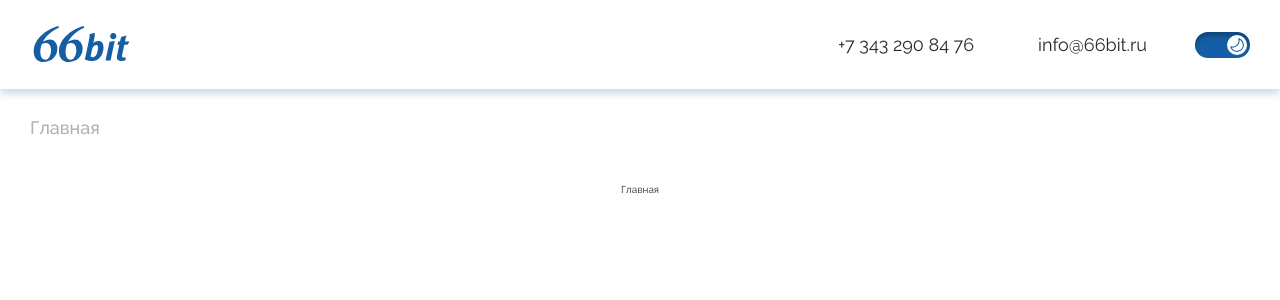
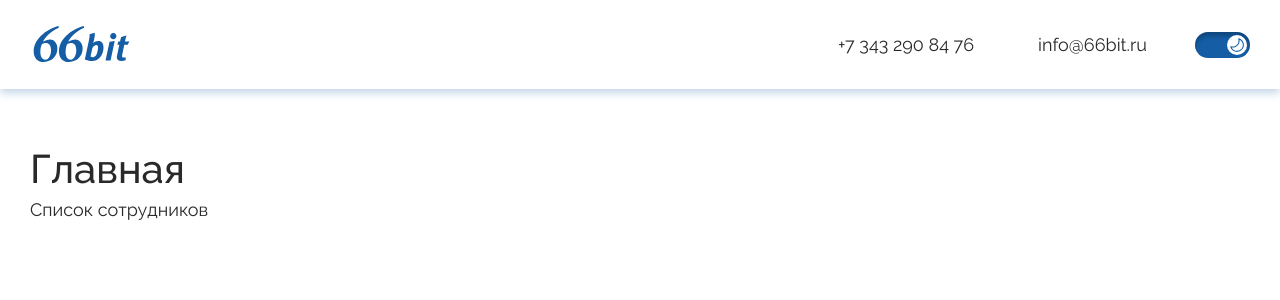
Before and after one commit to joat21/66bit-frontend-test-task, a React (Vite) app: page / in a window 1280 px wide. Shown: the top 300 px of the page. Built offline with nearby package versions, Linux system fonts and the light colour scheme.

Commit message:
add main and 404 pages

```diff
--- a/src/App.tsx
+++ b/src/App.tsx
@@ -8,8 +8,11 @@ import {
 import { fetchEmployee } from '@modules/EmployeeProfile';
 
 import { MainLayout } from './layouts/MainLayout';
+
+import { MainPage } from 'pages/Main.page';
 import { EmployeesListPage } from './pages/EmployeesList.page';
 import { EmployeeProfilePage } from './pages/EmployeeProfile.page';
+import { NotFoundPage } from 'pages/NotFound.page';
 
 import { DynamicCrumbLink } from '@components/DynamicCrumbLink';
 
@@ -22,7 +25,7 @@ const router = createBrowserRouter(
       element={<MainLayout />}
       handle={{ crumb: () => <Link to="/">Главная</Link> }}
     >
-      <Route index element={<h1>Главная</h1>} />
+      <Route index element={<MainPage />} />
       <Route
         path="employees-list"
         handle={{
@@ -46,6 +49,7 @@ const router = createBrowserRouter(
           }}
         />
       </Route>
+      <Route path="*" element={<NotFoundPage />} />
     </Route>
   )
 );
--- a/src/components/Breadcrumbs/index.tsx
+++ b/src/components/Breadcrumbs/index.tsx
@@ -14,6 +14,8 @@ export const Breadcrumbs = () => {
   const crumbs = matches
     .filter((match) => Boolean((match.handle as Handle)?.crumb))
     .map((match) => (match.handle as Handle).crumb(match.params.id ?? ''));
+
+  if (crumbs.length === 1) return null;
 
   return (
     <Container>
--- /dev/null
+++ b/src/modules/Main/Main.module.scss
@@ -0,0 +1,9 @@
+.container {
+  justify-content: flex-start;
+  padding-top: 5rem;
+
+  h1 {
+    font-size: 4rem;
+    font-weight: 500;
+  }
+}
--- /dev/null
+++ b/src/modules/Main/index.tsx
@@ -0,0 +1,13 @@
+import { FC } from 'react';
+import { Container } from '@UI';
+import styles from './Main.module.scss';
+import { Link } from 'react-router-dom';
+
+export const Main: FC = () => {
+  return (
+    <Container className={styles['container']}>
+      <h1>Главная</h1>
+      <Link to="employees-list">Список сотрудников</Link>
+    </Container>
+  );
+};
--- /dev/null
+++ b/src/modules/NotFound/NotFound.module.scss
@@ -0,0 +1,31 @@
+.wrapper {
+  display: flex;
+  flex-direction: column;
+  align-items: center;
+  gap: 1rem;
+
+  .code-404 {
+    font-size: 10rem;
+    line-height: 1.1;
+    font-weight: 700;
+    color: var(--primary-color);
+  }
+
+  .text {
+    font-size: 2.4rem;
+  }
+
+  a {
+    padding: 1rem 2rem;
+    border-radius: 0.8rem;
+    font-size: 16px;
+    color: var(--alternative-text-color);
+    background-color: var(--btn-bg-color);
+    transition: background-color 0.2s ease-in-out;
+
+    &:hover {
+      color: var(--alternative-text-color);
+      background-color: var(--btn-hover-bg-color);
+    }
+  }
+}
--- /dev/null
+++ b/src/modules/NotFound/index.tsx
@@ -0,0 +1,13 @@
+import { FC } from 'react';
+import { Link } from 'react-router-dom';
+import styles from './NotFound.module.scss';
+
+export const NotFound: FC = () => {
+  return (
+    <div className={styles['wrapper']}>
+      <span className={styles['code-404']}>404</span>
+      <span className={styles['text']}>Страница не найдена</span>
+      <Link to="/">Вернуться на главную</Link>
+    </div>
+  );
+};
--- /dev/null
+++ b/src/pages/Main.page.tsx
@@ -0,0 +1,6 @@
+import { FC } from 'react';
+import { Main } from '@modules/Main';
+
+export const MainPage: FC = () => {
+  return <Main />;
+};
--- /dev/null
+++ b/src/pages/NotFound.page.tsx
@@ -0,0 +1,6 @@
+import { FC } from 'react';
+import { NotFound } from '@modules/NotFound';
+
+export const NotFoundPage: FC = () => {
+  return <NotFound />;
+};
```
